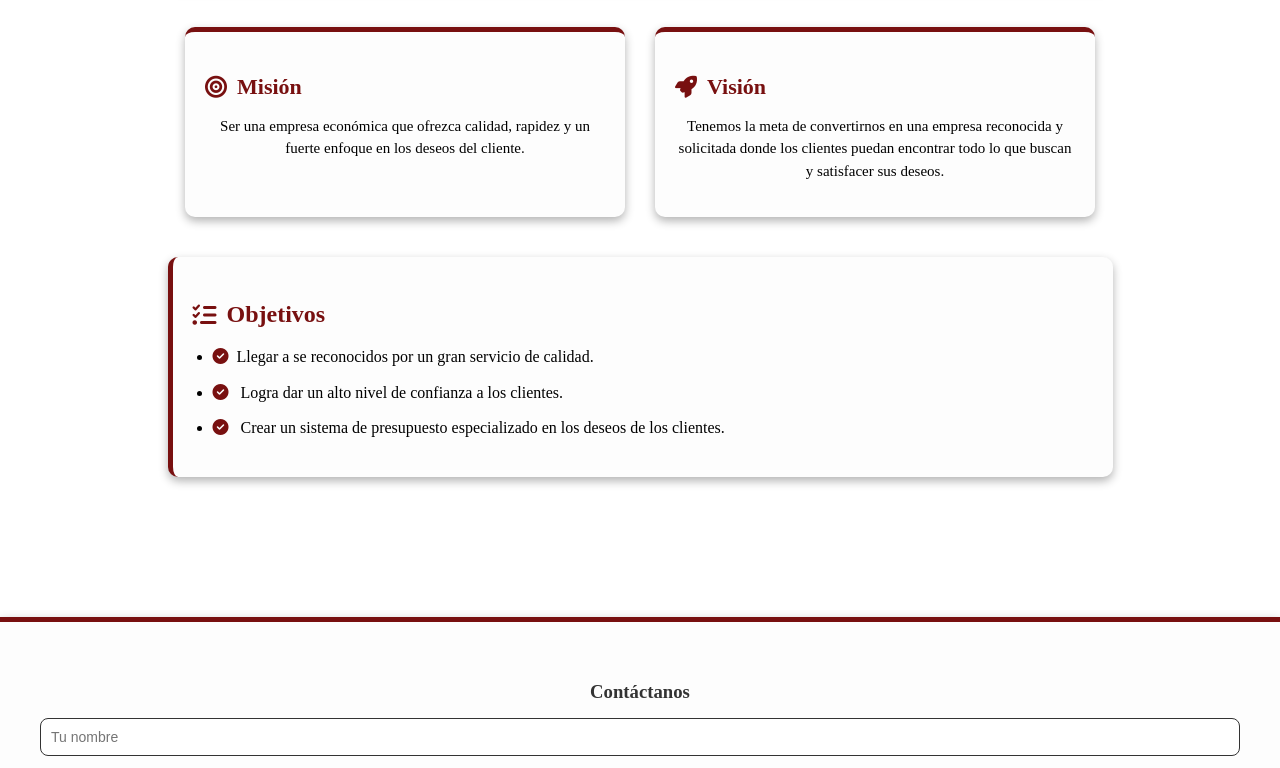
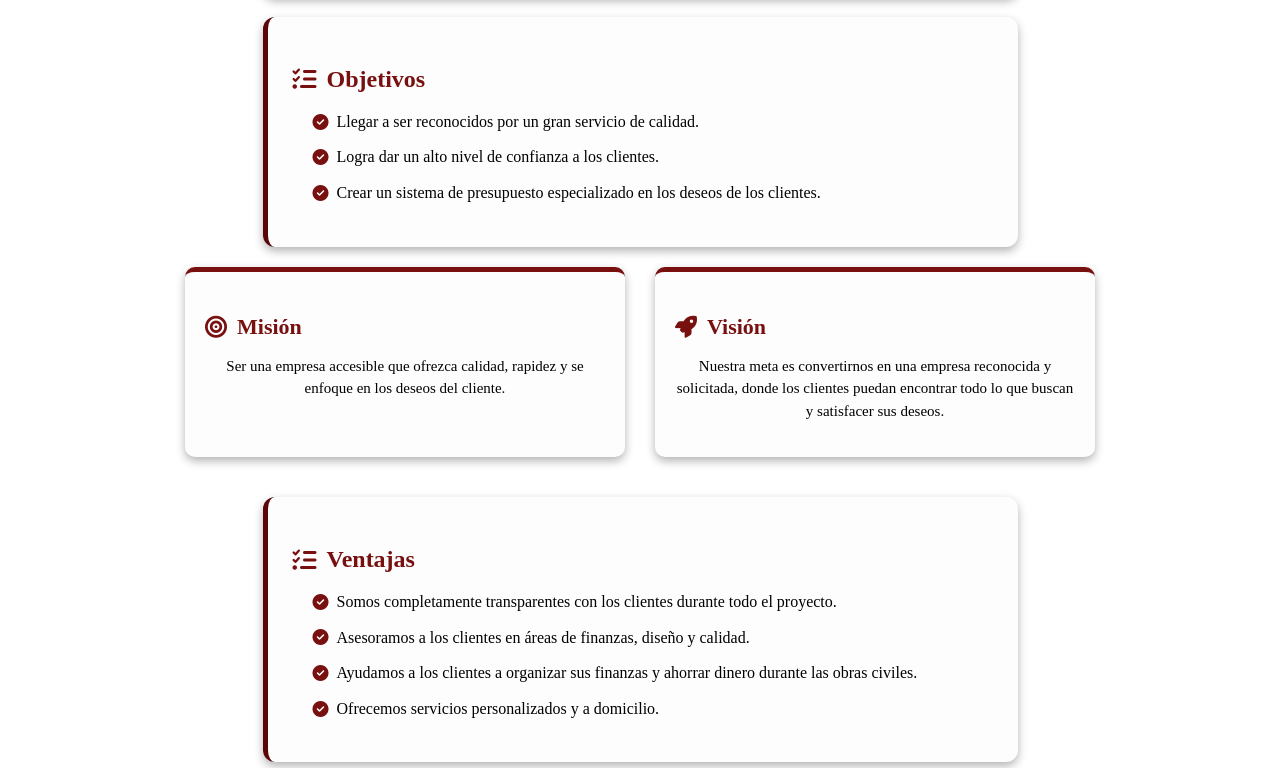
Before and after one commit to chrisCV-21/PiramideC.R.github.io, a plain HTML site: page index.html in a window 1280 px wide. Shown: the part 2278-3046 px from the top of the page. Drawn offline with nearby package versions, Linux system fonts and the light colour scheme.

Commit message:
Update index.html

```diff
--- a/index.html
+++ b/index.html
@@ -43,6 +43,7 @@
   <section class="zona-info-vertical" id="que-somos">
 
     <h2><i class="fas fa-build"></i> Sobre Pirámide C.R.</h2>
+
     <div class="info-box-vertical">
       <h3><i class="fas fa-users"></i> ¿Qué somos?</h3>
       <p> Somos una empresa dedicada al presupuesto de obras civiles que se basa en la satisfacción, seguridad y confianza que se trasmite a los clientes.  </p>
@@ -79,34 +80,51 @@
 
 
     <section class="nosotros" id="nosotros">
+
       <h2><i class="fas fa-users"></i> Sobre Nosotros</h2>
-            <div class="bloque">
+
+      <div class="info-box-vertical">
         <h3><i class="fas fa-user-graduate"></i> Creadores</h3>
         <ul>
           <li><i class="fas fa-user"></i> Valeria Peraza Vega</li>
           <li><i class="fas fa-user"></i> Denisse Hernández Mata</li>
-
           <li><i class="fas fa-chalkboard-teacher"></i> Colegio Técnico Profesional de Calle Blancos</li>
         </ul>
       </div>
-      <div class="mision-vision" id="mision-vision">
-        <div class="caja">
-          <h3><i class="fas fa-bullseye"></i> Misión</h3>
-          <p>Ser una empresa económica que ofrezca calidad, rapidez y un fuerte enfoque en los deseos del cliente. </p>
-        </div>
-        <div class="caja">
-          <h3><i class="fas fa-rocket"></i> Visión</h3>
-          <p>Tenemos la meta de convertirnos en una empresa reconocida y solicitada donde los clientes puedan encontrar todo lo que buscan y satisfacer sus deseos.</p>
-        </div>
-      </div>
-            <div class="bloque">
+
+
+      <div class="info-box-vertical">
+
         <h3><i class="fas fa-tasks"></i> Objetivos</h3>
         <ul>
-          <li><i class="fas fa-check-circle"></i>Llegar a se reconocidos por un gran servicio de calidad.</li>
+          <li><i class="fas fa-check-circle"></i>Llegar a ser reconocidos por un gran servicio de calidad.</li>
           <li><i class="fas fa-check-circle"></i> Logra dar un alto nivel de confianza a los clientes.</li>
           <li><i class="fas fa-check-circle"></i> Crear un sistema de presupuesto especializado en los deseos de los clientes.</li>
         </ul>
       </div>
+
+      <div class="mision-vision" id="mision-vision">
+        <div class="caja">
+          <h3><i class="fas fa-bullseye"></i> Misión</h3>
+          <p>Ser una empresa accesible que ofrezca calidad, rapidez y se enfoque en los deseos del cliente. </p>
+        </div>
+        <div class="caja">
+          <h3><i class="fas fa-rocket"></i> Visión</h3>
+          <p>Nuestra meta es convertirnos en una empresa reconocida y solicitada, donde los clientes puedan encontrar todo lo que buscan y satisfacer sus deseos.</p>
+        </div>
+      </div>
+
+         <div class="info-box-vertical">
+        <h3><i class="fas fa-tasks"></i> Ventajas</h3>
+        <ul>
+          <li><i class="fas fa-check-circle"></i> Somos completamente transparentes con los clientes durante todo el proyecto.</li>
+          <li><i class="fas fa-check-circle"></i> Asesoramos a los clientes en áreas de finanzas, diseño y calidad.</li>
+          <li><i class="fas fa-check-circle"></i> Ayudamos a los clientes a organizar sus finanzas y ahorrar dinero durante las obras civiles.</li>
+          <li><i class="fas fa-check-circle"></i> Ofrecemos servicios personalizados y a domicilio.</li>
+
+        </ul>
+      </div>
+
     </section>
 
 
@@ -124,9 +142,13 @@
       </form>
 
       <div class="redes-sociales">
-               <a href="https://www.instagram.com/piramide_cr/" target="_blank">
+         <a href="https://www.instagram.com/piramide_cr/" target="_blank">
           <img src="insta.png" alt="Instagram">
         </a>
+        <a href="https://wa.me/50672274249" target="_blank">
+          <img src="whatsapp.png" alt="WhatsApp">
+        </a>
+
       </div>
     </div>
 
```
